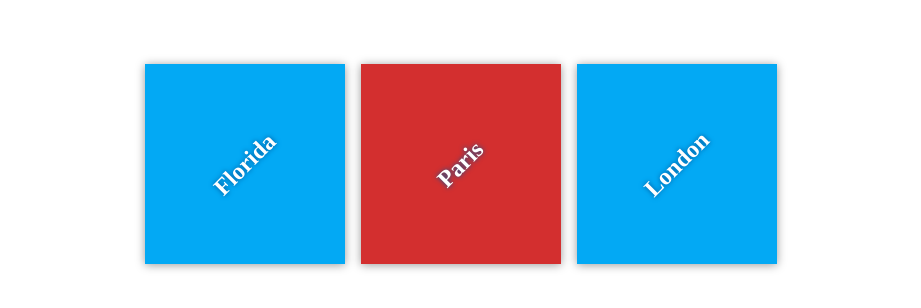
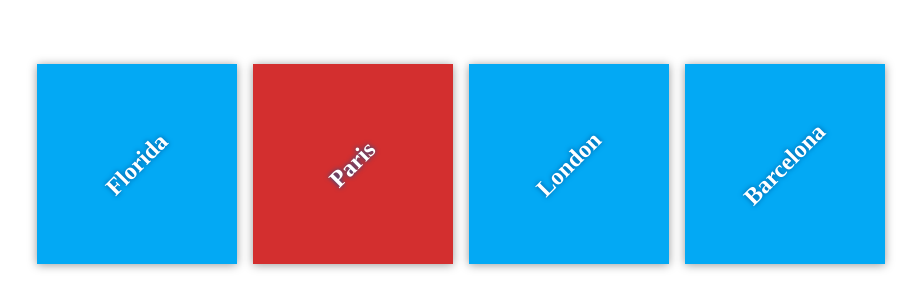
Before and after one commit to walidsi/my-travel-plans, a plain HTML site: page index.html in a window 1280 px wide. Shown: the part 236-544 px from the top of the page, without its empty margins (179-1100 px from the left). Drawn offline with Linux system fonts and the light colour scheme.

Commit message:
Add new destination

```diff
--- a/index.html
+++ b/index.html
@@ -21,6 +21,10 @@
             <div class="destination" id="london">
                 <h2>London</h2>
             </div>
+
+            <div class="destination" id="barcelona">
+                <h2>Barcelona</h2>
+            </div>
         </div>
     </div>
 
```
